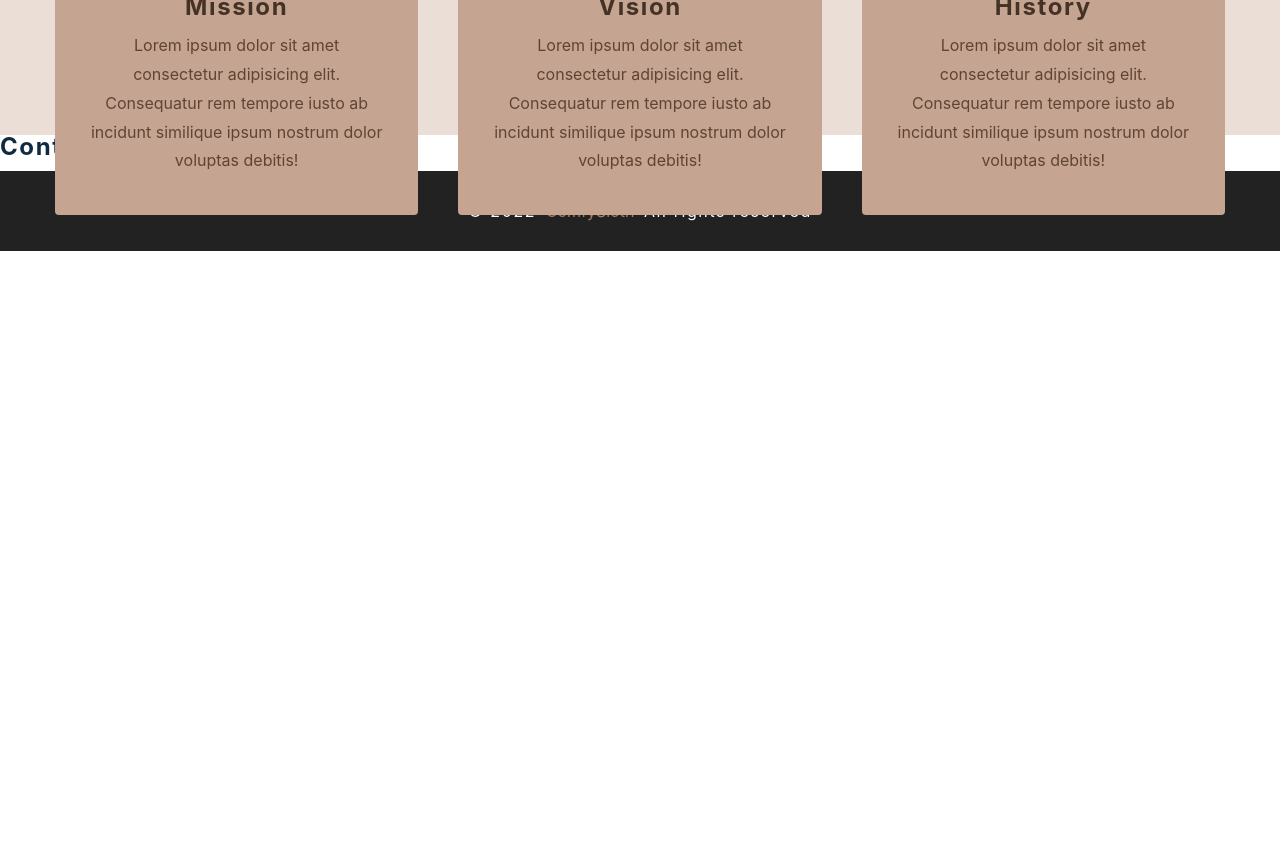
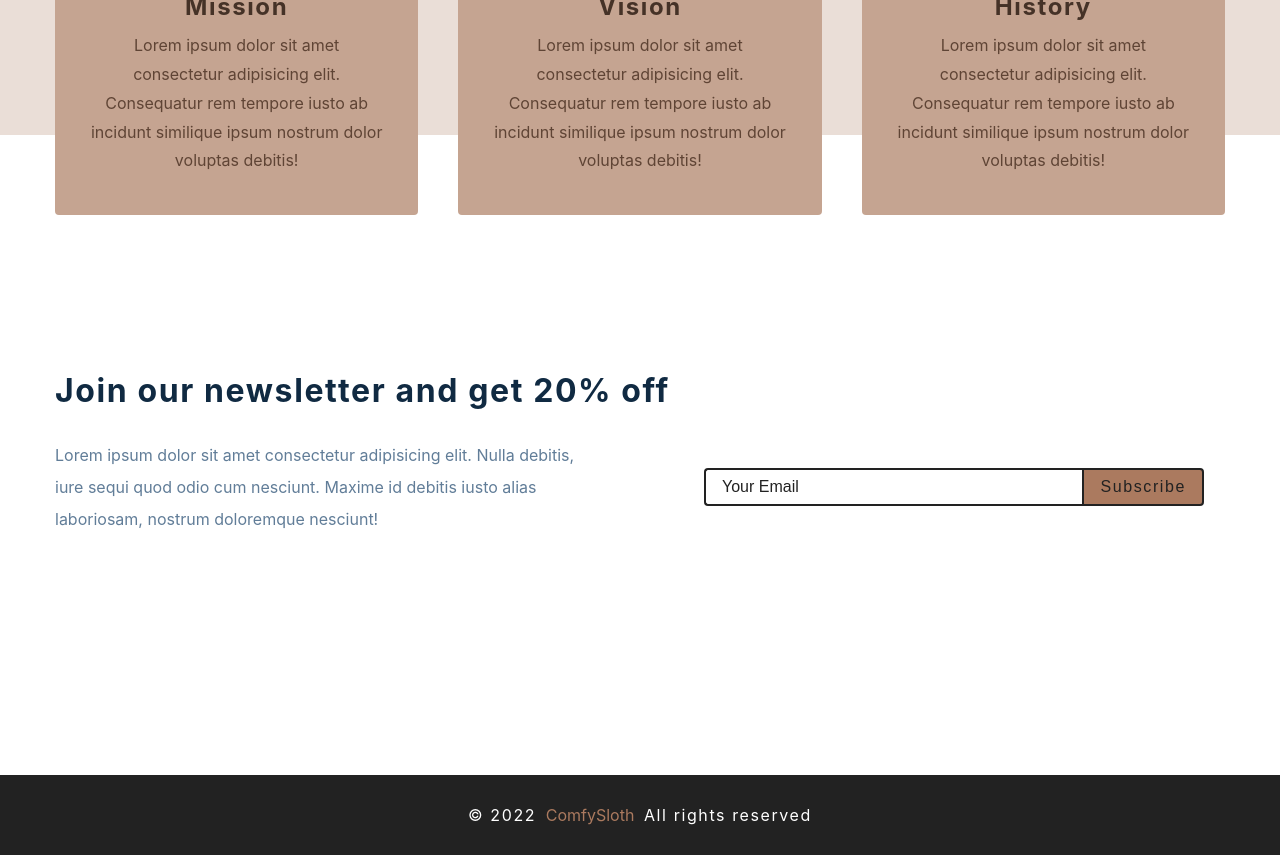
Before and after one commit to NgTuanLoc/ComfySlothStore, a React (Create React App) app: page / in a window 1280 px wide. Shown: the part 1220-2075 px from the top of the page. Before the commit the page ends 1471 px from the top, so only its background shows below. Built offline with nearby package versions, Linux system fonts and the light colour scheme.

Commit message:
Homepage Contact cmp completed

```diff
--- a/src/components/Contact.js
+++ b/src/components/Contact.js
@@ -1,7 +1,30 @@
 import styled from "styled-components";
 
 const Contact = () => {
-  return <h4>contact section</h4>;
+  return (
+    <Wrapper>
+      <div className="section-center">
+        <h3>Join our newsletter and get 20% off</h3>
+        <div className="content">
+          <p>
+            Lorem ipsum dolor sit amet consectetur adipisicing elit. Nulla
+            debitis, iure sequi quod odio cum nesciunt. Maxime id debitis iusto
+            alias laboriosam, nostrum doloremque nesciunt!
+          </p>
+          <form className="contact-form">
+            <input
+              type="email"
+              className="form-input"
+              placeholder="your email"
+            />
+            <button type="submit" className="submit-btn">
+              subscribe
+            </button>
+          </form>
+        </div>
+      </div>
+    </Wrapper>
+  );
 };
 const Wrapper = styled.section`
   padding: 5rem 0;
```
